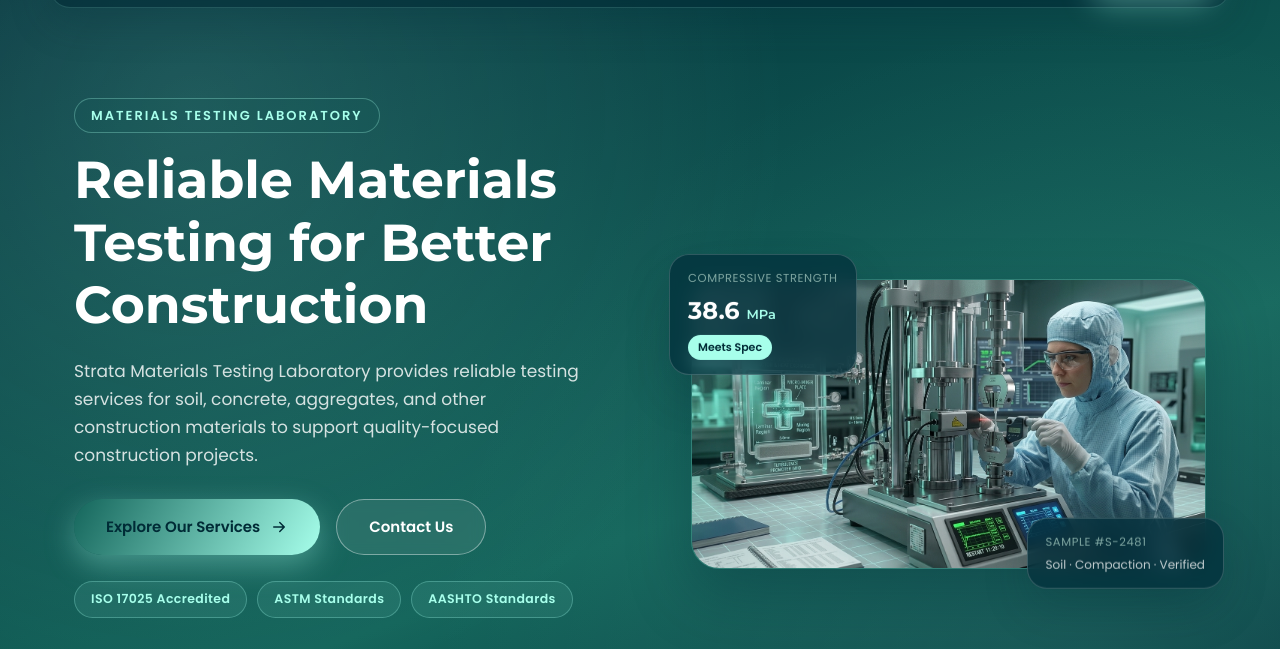
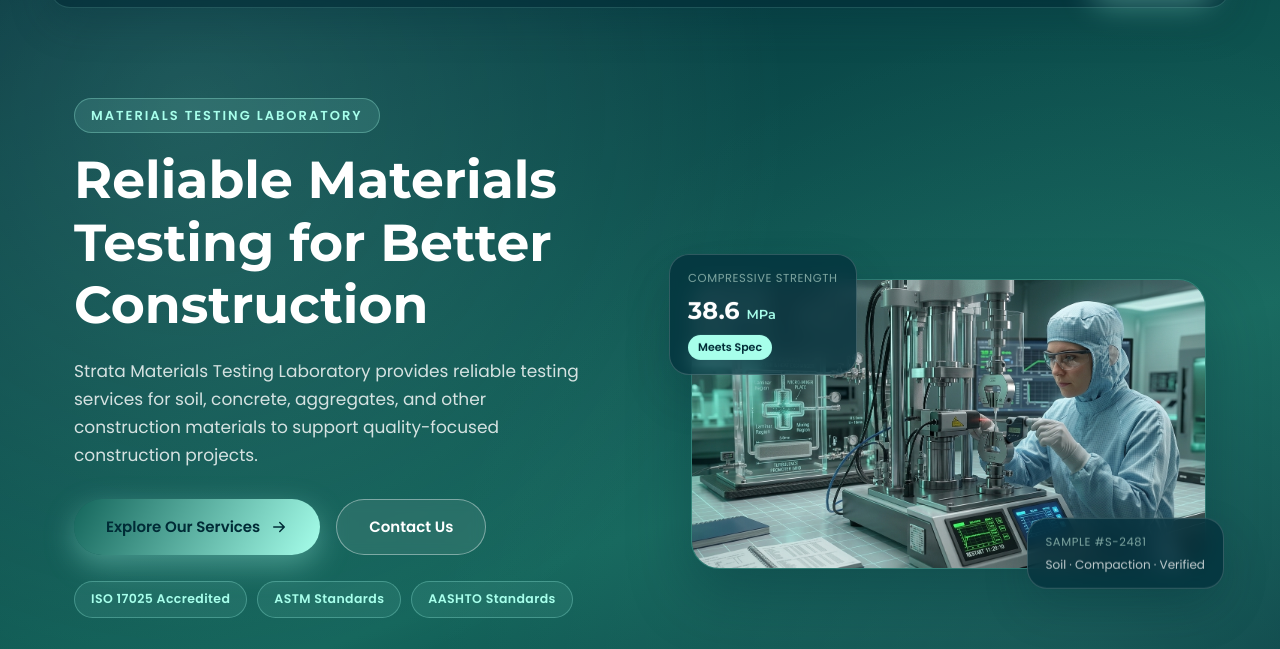
Before and after one commit to ishouldie/Strata-Materials-Testing-Laboratory, a plain HTML site: page index.html in a window 1280 px wide. Shown: the part 76-725 px from the top of the page. Drawn offline with Linux system fonts and the light colour scheme.

Commit message:
Update style.css

```diff
--- a/css/style.css
+++ b/css/style.css
@@ -87,7 +87,7 @@ section { position: relative; }
 }
 .hero .eyebrow, .page-hero .eyebrow {
   color: var(--mint);
-  background: image(https://ph.pinterest.com/pin/1070660511445747089/);
+  background: rgba(167, 255, 235, 0.12);
   border: 1px solid rgba(167, 255, 235, 0.3);
 }
 
```
